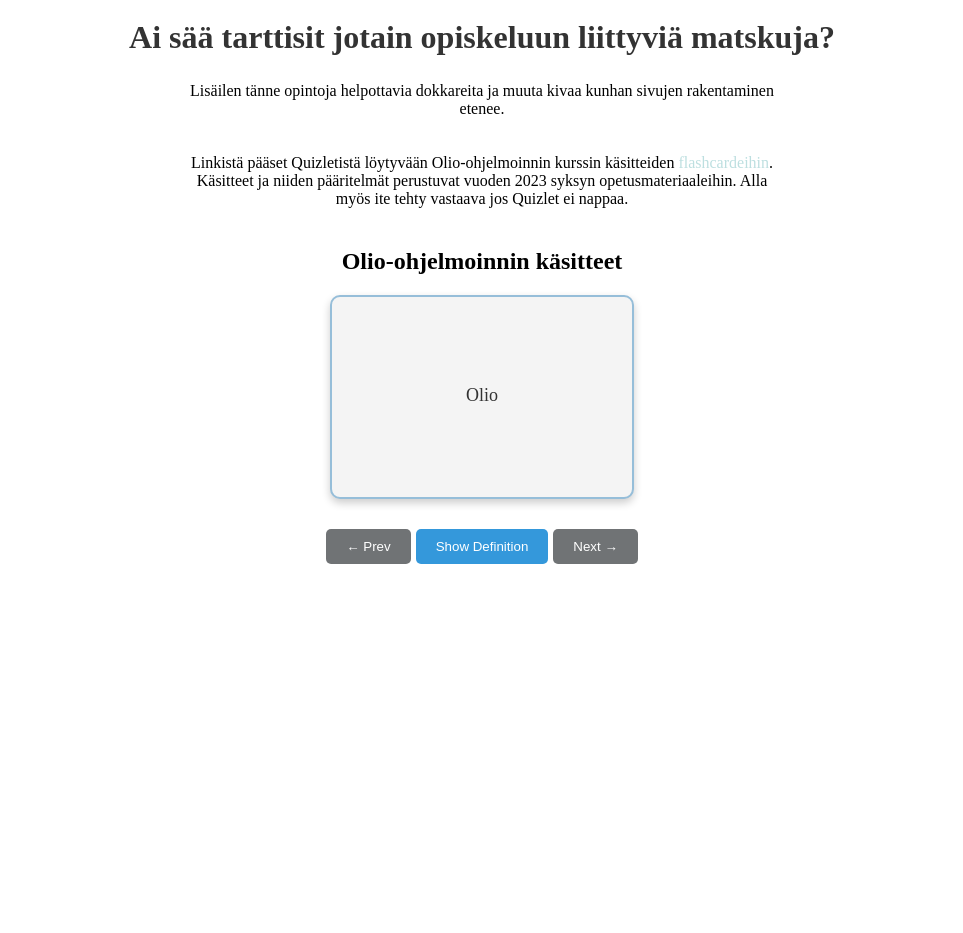
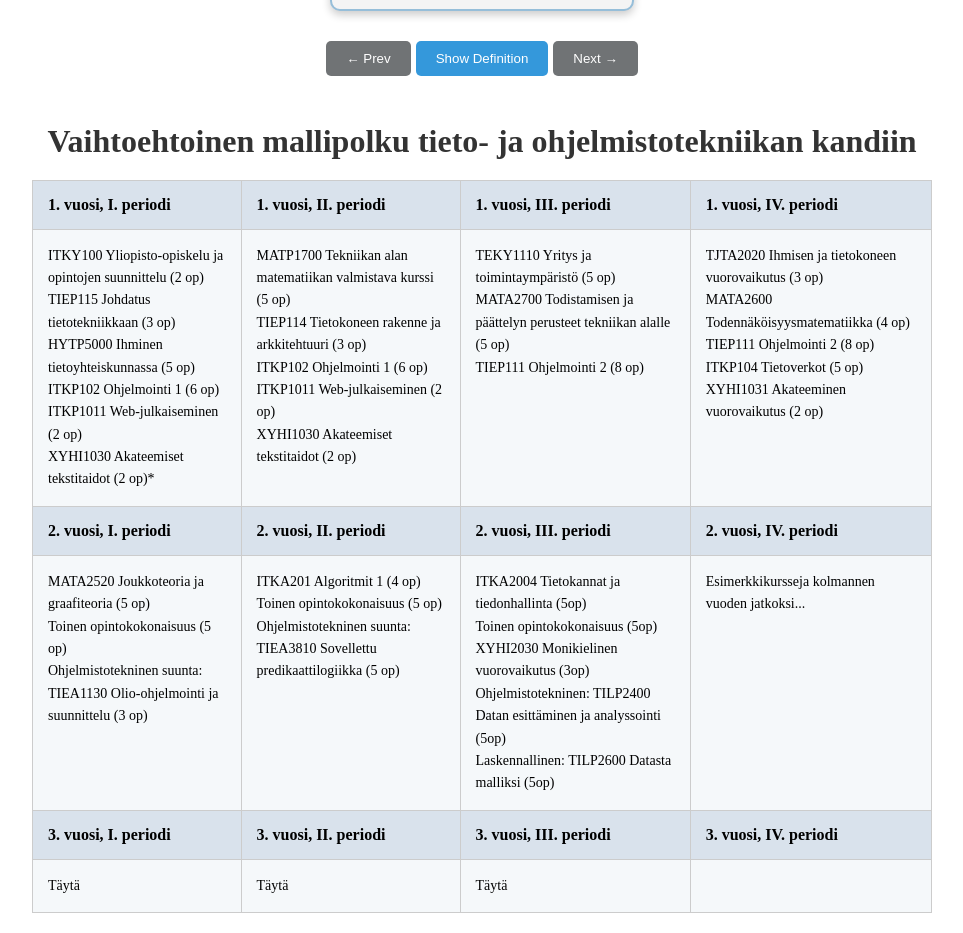
Before and after one commit to lehtio/webproject, a React (Vite) app in the folder webproject/: page /studies in a window 1280 px wide. Shown: the part 217-1150 px from the top of the page, without its empty margins (158-1121 px from the left). Before the commit the page ends 948 px from the top, so only its background shows below. Built offline with nearby package versions, Linux system fonts and the light colour scheme.

Commit message:
allipolun taulukko

```diff
--- /dev/null
+++ b/webproject/src/components/Mallipolku.css
@@ -0,0 +1,36 @@
+.studies-container {
+    padding: 20px;
+    max-width: 900px;
+    margin: 0 auto;
+    text-align: center;
+  }
+
+  .study-plan {
+    width: 100%;
+    border-collapse: collapse;
+    margin-top: 20px;
+  }
+
+  .study-plan th,
+  .study-plan td {
+    padding: 15px;
+    border: 1px solid #ccc;
+    vertical-align: top;
+    text-align: left;
+  }
+
+  .study-plan th {
+    background-color: #d9e2ec;
+    font-weight: bold;
+  }
+
+  .study-plan td {
+    background-color: #f5f8fa;
+    font-size: 14px;
+    line-height: 1.6;
+  }
+
+  .study-plan td * {
+    font-size: 12px;
+    color: #555;
+  }
--- /dev/null
+++ b/webproject/src/components/Mallipolku.jsx
@@ -0,0 +1,105 @@
+import React from 'react';
+import './Mallipolku.css';
+
+const Mallipolku = () => {
+  return (
+    <div className="studies-container">
+      <h1>Vaihtoehtoinen mallipolku tieto- ja ohjelmistotekniikan kandiin</h1>
+
+      <table className="study-plan">
+        <thead>
+          <tr>
+            <th>1. vuosi, I. periodi</th>
+            <th>1. vuosi, II. periodi</th>
+            <th>1. vuosi, III. periodi</th>
+            <th>1. vuosi, IV. periodi</th>
+          </tr>
+        </thead>
+        <tbody>
+          <tr>
+            <td>
+              ITKY100 Yliopisto-opiskelu ja opintojen suunnittelu (2 op) <br />
+              TIEP115 Johdatus tietotekniikkaan (3 op) <br />
+              HYTP5000 Ihminen tietoyhteiskunnassa (5 op) <br />
+              ITKP102 Ohjelmointi 1 (6 op) <br />
+              ITKP1011 Web-julkaiseminen (2 op) <br />
+              XYHI1030 Akateemiset tekstitaidot (2 op)*
+            </td>
+            <td>
+              MATP1700 Tekniikan alan matematiikan valmistava kurssi (5 op) <br />
+              TIEP114 Tietokoneen rakenne ja arkkitehtuuri (3 op) <br />
+              ITKP102 Ohjelmointi 1 (6 op) <br />
+              ITKP1011 Web-julkaiseminen (2 op) <br />
+              XYHI1030 Akateemiset tekstitaidot (2 op)
+            </td>
+            <td>
+              TEKY1110 Yritys ja toimintaympäristö (5 op) <br />
+              MATA2700 Todistamisen ja päättelyn perusteet tekniikan alalle (5 op) <br />
+              TIEP111 Ohjelmointi 2 (8 op)
+            </td>
+            <td>
+              TJTA2020 Ihmisen ja tietokoneen vuorovaikutus (3 op) <br />
+              MATA2600 Todennäköisyysmatematiikka (4 op) <br />
+              TIEP111 Ohjelmointi 2 (8 op) <br />
+              ITKP104 Tietoverkot (5 op) <br />
+              XYHI1031 Akateeminen vuorovaikutus (2 op)
+            </td>
+          </tr>
+          <tr>
+            <th>2. vuosi, I. periodi</th>
+            <th>2. vuosi, II. periodi</th>
+            <th>2. vuosi, III. periodi</th>
+            <th>2. vuosi, IV. periodi</th>
+          </tr>
+          <tr>
+            <td>
+              MATA2520 Joukkoteoria ja graafiteoria (5 op) <br />
+              Toinen opintokokonaisuus (5 op) <br />
+              Ohjelmistotekninen suunta: <br />
+              TIEA1130 Olio-ohjelmointi ja suunnittelu (3 op)
+            </td>
+            <td>
+              ITKA201 Algoritmit 1 (4 op) <br />
+              Toinen opintokokonaisuus (5 op) <br />
+              Ohjelmistotekninen suunta: <br />
+              TIEA3810 Sovellettu predikaattilogiikka (5 op)
+            </td>
+            <td>
+                ITKA2004 Tietokannat ja tiedonhallinta (5op) <br />
+                Toinen opintokokonaisuus (5op) <br />
+                XYHI2030 Monikielinen vuorovaikutus (3op) <br />
+                Ohjelmistotekninen: TILP2400 Datan esittäminen ja analyssointi (5op) <br />
+                Laskennallinen: TILP2600 Datasta malliksi (5op)
+
+            </td>
+            <td>
+                Esimerkkikursseja kolmannen vuoden jatkoksi...</td>
+          </tr>
+          <tr>
+            <th>3. vuosi, I. periodi</th>
+            <th>3. vuosi, II. periodi</th>
+            <th>3. vuosi, III. periodi</th>
+            <th>3. vuosi, IV. periodi</th>
+          </tr>
+          <tr>
+            <td>
+              Täytä
+            </td>
+            <td>
+              Täytä
+            </td>
+            <td>
+                Täytä
+
+            </td>
+            <td>
+
+            </td>
+          </tr>
+        </tbody>
+      </table>
+    </div>
+  );
+};
+
+export default Mallipolku;
--- a/webproject/src/pages/Studies.jsx
+++ b/webproject/src/pages/Studies.jsx
@@ -2,6 +2,7 @@ import React, { useState } from 'react';
 import Flashcard from '../components/Flashcard'; // Tuodaan Flashcard-komponentti
 import flashcards from '../data/flashcards'; // Tuodaan flashcard-tiedot
 import '../styles/Studies.css'; // Tyylit
+import Mallipolku from '../components/Mallipolku'
 
 const Studies = () => {
   const [currentCardIndex, setCurrentCardIndex] = useState(0);
@@ -33,7 +34,7 @@ const Studies = () => {
       <h1>Ai sää tarttisit jotain opiskeluun liittyviä matskuja?</h1>
       <p>
         Lisäilen tänne opintoja helpottavia dokkareita ja muuta kivaa kunhan
-        sivujen rakentaminen etenee.
+        sivujen rakentaminen etenee. Ajatuksena on ainakin lisätä omasta kokemuksesta suositeltava opintojen rakenne tieto- ja ohjelmistotekniikan kandin tutkintoon.
       </p>
 
       <p>
@@ -69,12 +70,12 @@ const Studies = () => {
         <button onClick={handleFlip} className="flip-button">
           {showDefinition ? 'Show Term' : 'Show Definition'}
         </button>
-
         {/* Seuraava kortti */}
         <button onClick={handleNextCard} className="next-button">
           Next &#8594;
         </button>
       </div>
+      <Mallipolku />
     </div>
   );
 };
```
